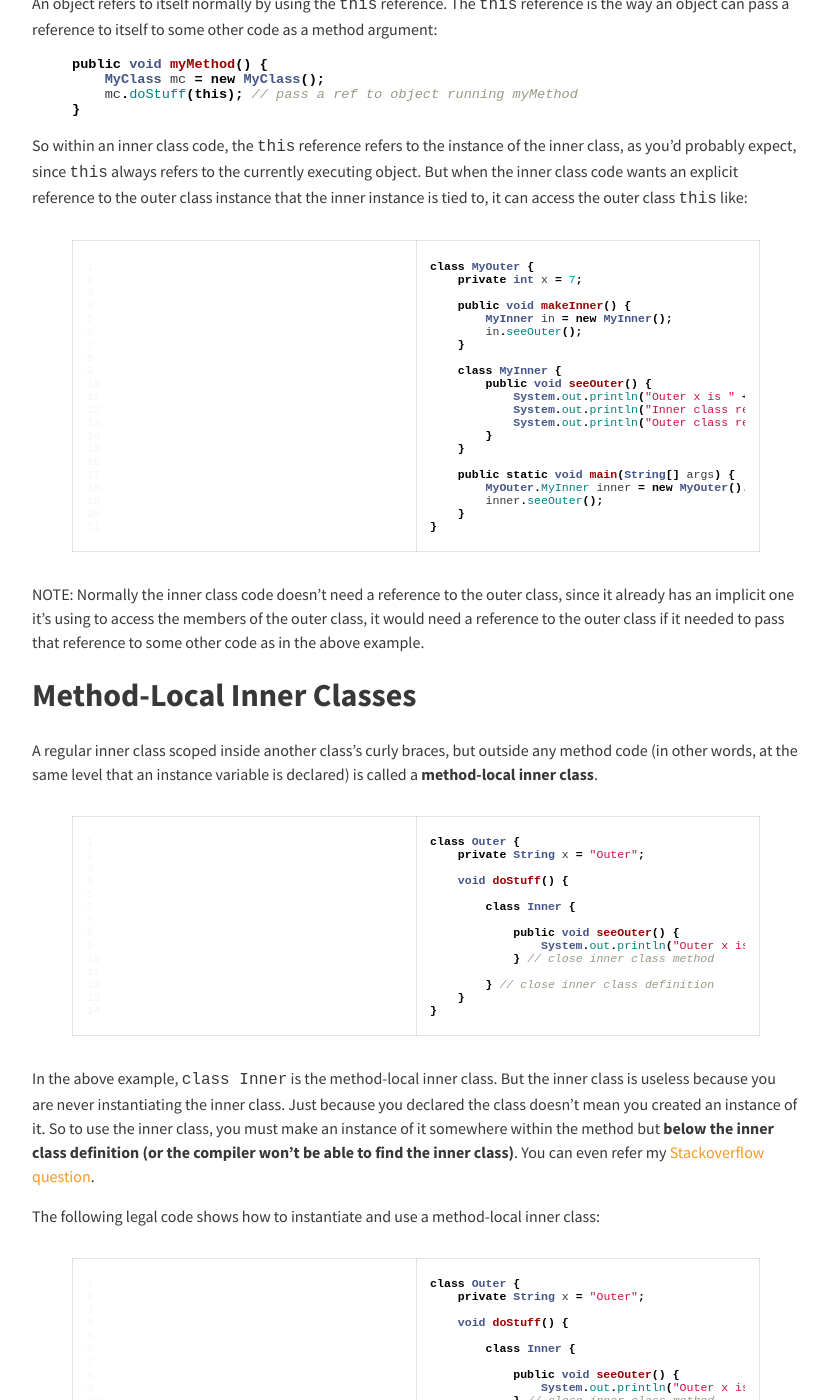
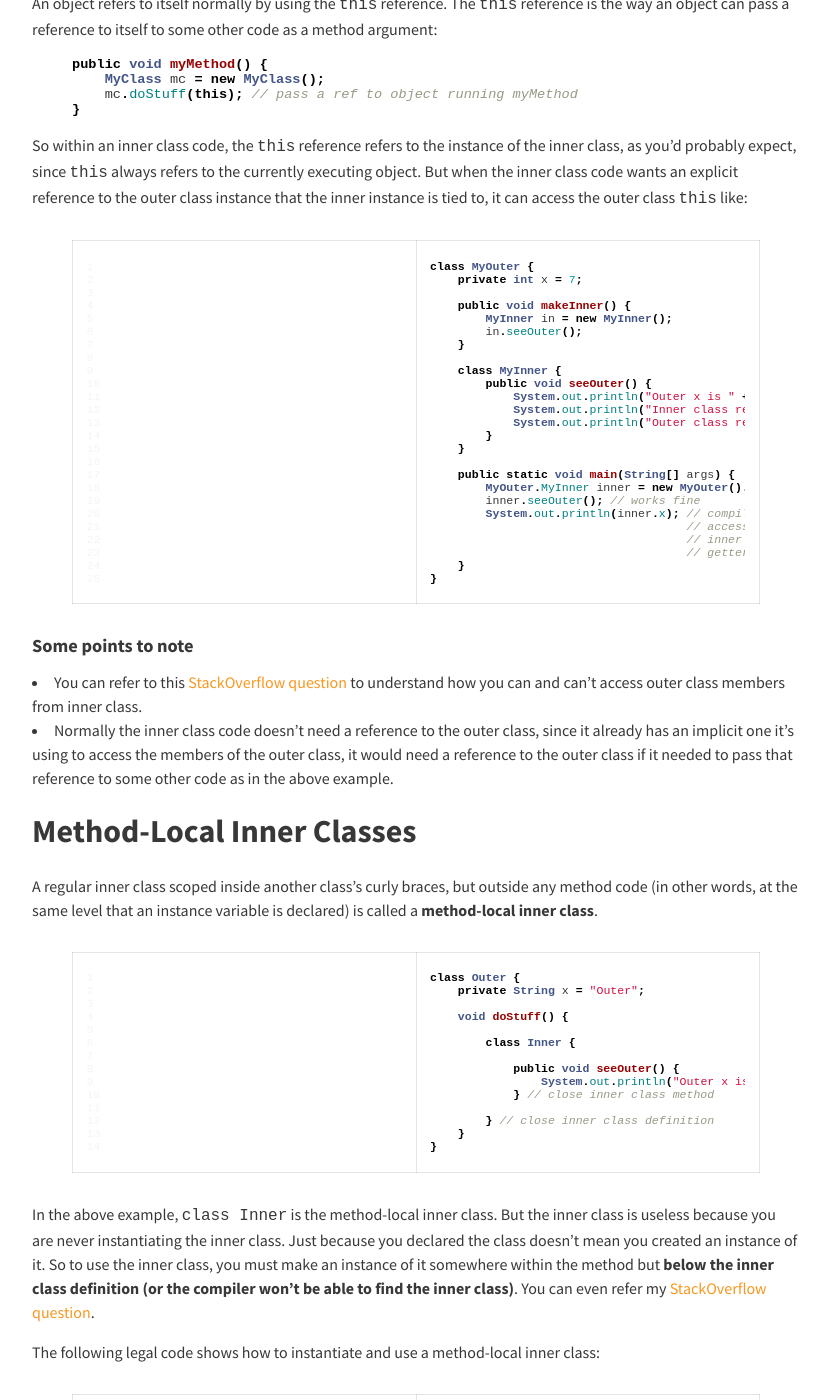
Before and after one commit to rampatra/JavaNotes, a Jekyll site: the page built from _posts/2015-08-20-nested-classes.md, in a window 1280 px wide and 1400 px high, scrolled down 2823 px. Shown: the whole window, without its empty margins (224-1053 px from the left). Built offline with Jekyll 4.4.1, drawn with Linux system fonts in a browser that asks for light colours; nearby versions of some CDN libraries; comment, search, counter and statistics services are not loaded.

Commit message:
added content

```diff
--- a/_posts/2015-08-20-nested-classes.md
+++ b/_posts/2015-08-20-nested-classes.md
@@ -170,12 +170,20 @@ class MyOuter {
 
     public static void main(String[] args) {
         MyOuter.MyInner inner = new MyOuter().new MyInner();
-        inner.seeOuter();
+        inner.seeOuter(); // works fine
+        System.out.println(inner.x); // compiler error as you can't directly
+                                     // access outer class member through a
+                                     // inner class reference (you can have
+                                     // getter & setter in the inner class)
     }
 }
 {% endhighlight %}
 
-NOTE: Normally the inner class code doesn't need a reference to the outer class, since it already has an implicit one
+#### Some points to note
+
+* You can refer to this [StackOverflow question](http://stackoverflow.com/questions/12251922/i-thought-inner-classes-could-access-the-outer-class-variables-methods)
+to understand how you can and can't access outer class members from inner class.
+* Normally the inner class code doesn't need a reference to the outer class, since it already has an implicit one
 it's using to access the members of the outer class, it would need a reference to the outer class if it needed to pass
 that reference to some other code as in the above example.
 
@@ -205,7 +213,7 @@ In the above example, `class Inner` is the method-local inner class. But the inn
 instantiating the inner class. Just because you declared the class doesn't mean you created an instance of it. So to
 use the inner class, you must make an instance of it somewhere within the method but __below the inner class definition
 (or the compiler won't be able to find the inner class)__. You can even refer my
-[Stackoverflow question](http://stackoverflow.com/questions/29620714/method-local-inner-class-vs-inner-class).
+[StackOverflow question](http://stackoverflow.com/questions/29620714/method-local-inner-class-vs-inner-class).
 
 The following legal code shows how to instantiate and use a method-local inner class:
 
```
Also changed, not shown: other parts of _posts/2015-08-20-nested-classes.md (+1 -1 lines).
